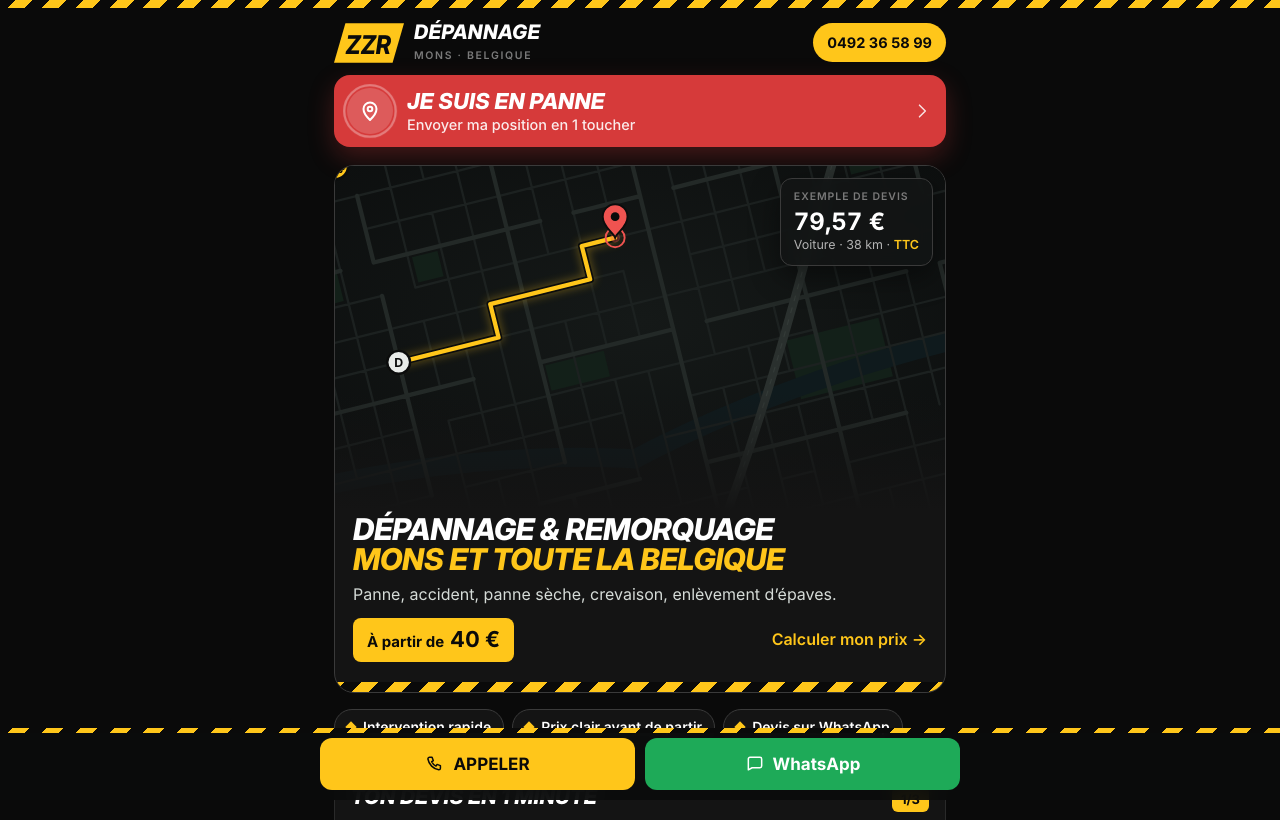
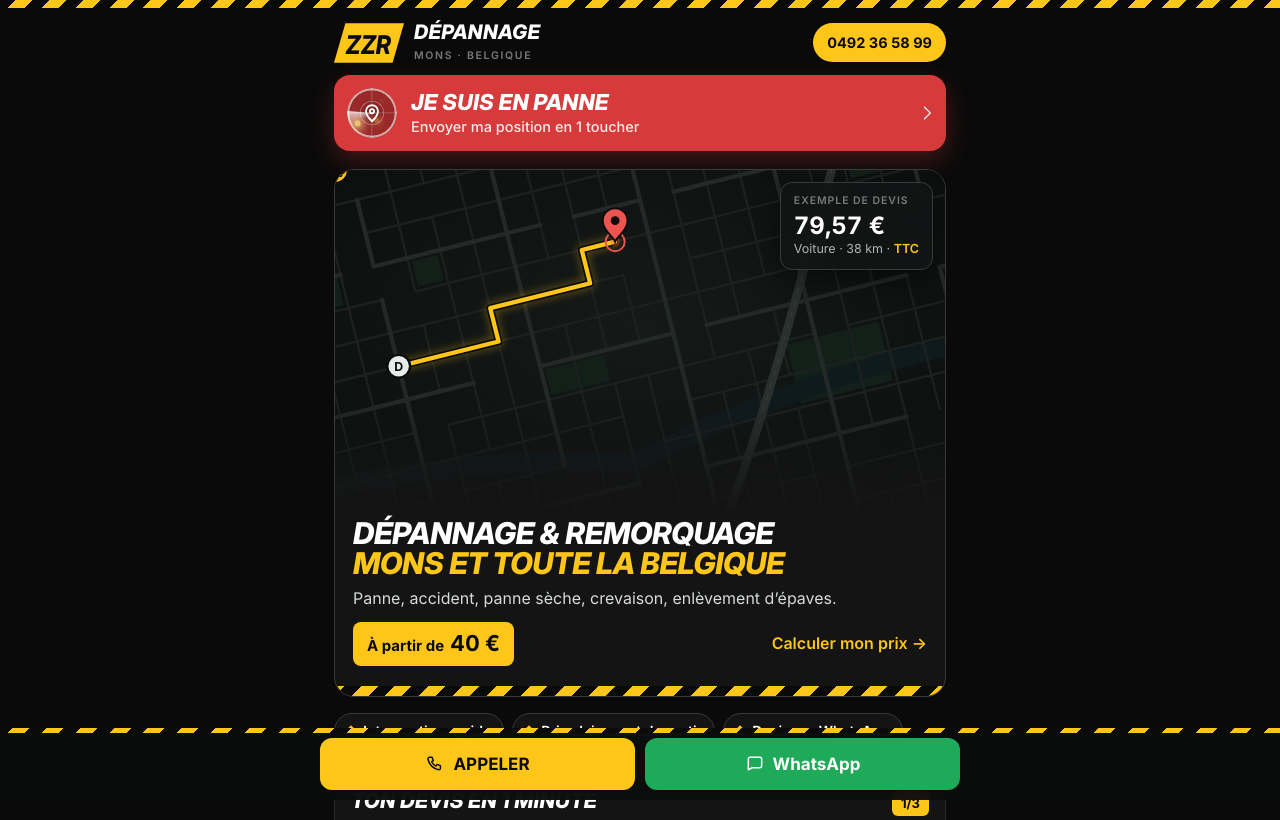
Before and after one commit to brahimbissaragane-byte/zzrdepannage, a plain HTML site: page index.html in a window 1280 px wide. Shown: the top 820 px of the page. Drawn offline with nearby package versions, Linux system fonts and the light colour scheme.

Commit message:
Bouton « Je suis en panne » : radar dans l'icône, reflet et secousse
Co-Authored-By: Claude Opus 5.5 <noreply@anthropic.com>
Claude-Session: https://claude.ai/code/session_01SoQ63VpB169CTM6V7WQ1RX

```diff
--- a/index.html
+++ b/index.html
@@ -250,6 +250,28 @@
   .bar::before{content:'';position:absolute;left:0;right:0;top:0;height:5px;background:var(--hz)}
   .bar .call{text-transform:uppercase;font-weight:800}
   .sp{border-color:var(--ac)}
+
+  /* bouton « Je suis en panne » : radar dans l'icône + reflet et petite secousse toutes les 6 s */
+  .sos{position:relative;overflow:hidden;isolation:isolate;animation:sosNudge 6s ease-in-out infinite}
+  .sos-tx,.sos .chev{position:relative;z-index:1}
+  .sos .chev{animation:sosGo 1.1s ease-in-out infinite}
+  .sos::after{content:'';position:absolute;top:-20%;bottom:-20%;width:38%;left:-50%;background:linear-gradient(90deg,transparent,rgba(255,255,255,.45),transparent);transform:skewX(-20deg);animation:sosShine 3.2s ease-in-out infinite;z-index:3;pointer-events:none}
+  .sos-ic{--T:2.2s;flex-basis:50px;height:50px;overflow:hidden;z-index:1;background:
+      radial-gradient(circle,transparent 0 31%,rgba(255,255,255,.28) 32% 34%,transparent 35% 63%,rgba(255,255,255,.28) 64% 66%,transparent 67%),
+      linear-gradient(rgba(255,255,255,.14),rgba(255,255,255,.14)) center/1.5px 100% no-repeat,
+      linear-gradient(rgba(255,255,255,.14),rgba(255,255,255,.14)) center/100% 1.5px no-repeat,
+      rgba(0,0,0,.28);box-shadow:inset 0 0 0 2px rgba(255,255,255,.55)}
+  .sos-ic::after{display:none}
+  .sos-ic svg.i{position:relative;z-index:2;width:22px;height:22px;filter:drop-shadow(0 0 3px rgba(0,0,0,.5))}
+  .sos-ic .sw{position:absolute;inset:0;border-radius:50%;background:conic-gradient(from 0deg,rgba(255,255,255,0) 0deg,rgba(255,255,255,0) 270deg,rgba(255,255,255,.18) 320deg,rgba(255,255,255,.75) 359deg,rgba(255,255,255,0) 360deg);animation:sosSpin var(--T) linear infinite;z-index:1}
+  .sos-ic .bl{position:absolute;width:5px;height:5px;margin:-2.5px 0 0 -2.5px;border-radius:50%;background:#FFE27A;box-shadow:0 0 6px 2px rgba(255,226,122,.85);opacity:0;z-index:1;animation:sosBlip var(--T) linear infinite;animation-delay:var(--d)}
+  @keyframes sosSpin{to{transform:rotate(360deg)}}
+  @keyframes sosBlip{0%{opacity:1;transform:scale(1.3)}35%{opacity:.35;transform:scale(1)}70%,100%{opacity:0}}
+  @keyframes sosShine{0%,55%{left:-50%}100%{left:130%}}
+  @keyframes sosGo{0%,100%{transform:translateX(0)}50%{transform:translateX(5px)}}
+  @keyframes sosNudge{0%,82%,100%{transform:none}84%{transform:translateX(-6px) rotate(-1.2deg)}86%{transform:translateX(6px) rotate(1.2deg)}88%{transform:translateX(-5px) rotate(-.8deg)}90%{transform:translateX(4px) rotate(.6deg)}92%{transform:translateX(-2px)}94%{transform:none}}
+  .sos:active{animation:none;transform:scale(.97)}
+  @media (prefers-reduced-motion:reduce){.sos,.sos::after,.sos .chev,.sos-ic .sw,.sos-ic .bl{animation:none}.sos::after{display:none}}
 </style>
 </head>
 <body>
@@ -262,7 +284,7 @@
 </header>
 
 <div class="sos-wrap"><button class="sos" id="sosBtn" aria-haspopup="dialog">
-  <span class="sos-ic"><svg class="i" viewBox="0 0 24 24"><path d="M12 21s-6.5-6.2-6.5-11a6.5 6.5 0 0 1 13 0c0 4.8-6.5 11-6.5 11z"/><circle cx="12" cy="10" r="2.3"/></svg></span>
+  <span class="sos-ic"><span class="sw"></span><span class="bl" style="left:69.9%;top:26.3%;--d:calc(var(--T) * 0.111 - var(--T))"></span><span class="bl" style="left:59.0%;top:65.6%;--d:calc(var(--T) * 0.417 - var(--T))"></span><span class="bl" style="left:20.5%;top:70.6%;--d:calc(var(--T) * 0.653 - var(--T))"></span><span class="bl" style="left:32.3%;top:32.3%;--d:calc(var(--T) * 0.875 - var(--T))"></span><svg class="i" viewBox="0 0 24 24"><path d="M12 21s-6.5-6.2-6.5-11a6.5 6.5 0 0 1 13 0c0 4.8-6.5 11-6.5 11z"/><circle cx="12" cy="10" r="2.3"/></svg></span>
   <span class="sos-tx"><b>JE SUIS EN PANNE</b><small>Envoyer ma position en 1 toucher</small></span>
   <svg class="i chev" viewBox="0 0 24 24"><path d="M9 5l7 7-7 7"/></svg>
 </button></div>
```
